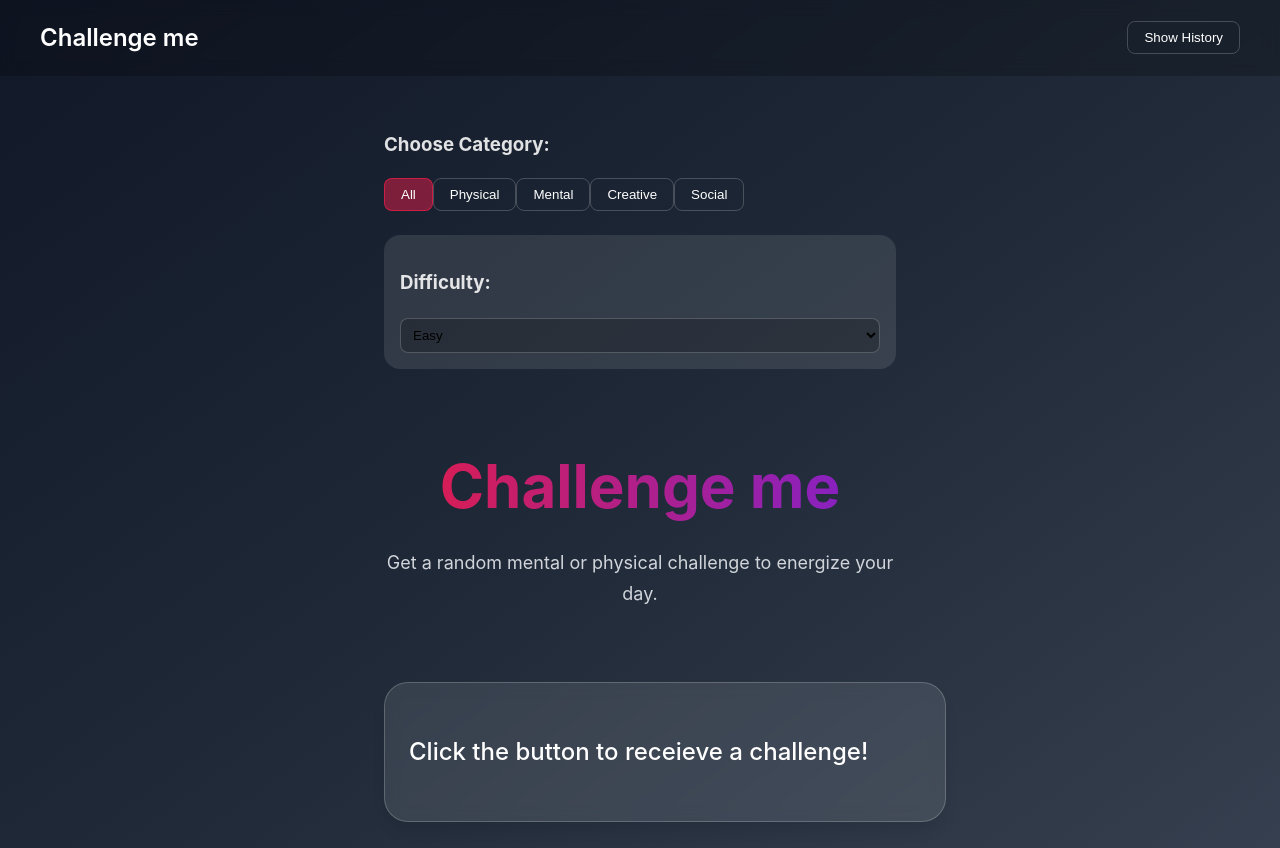
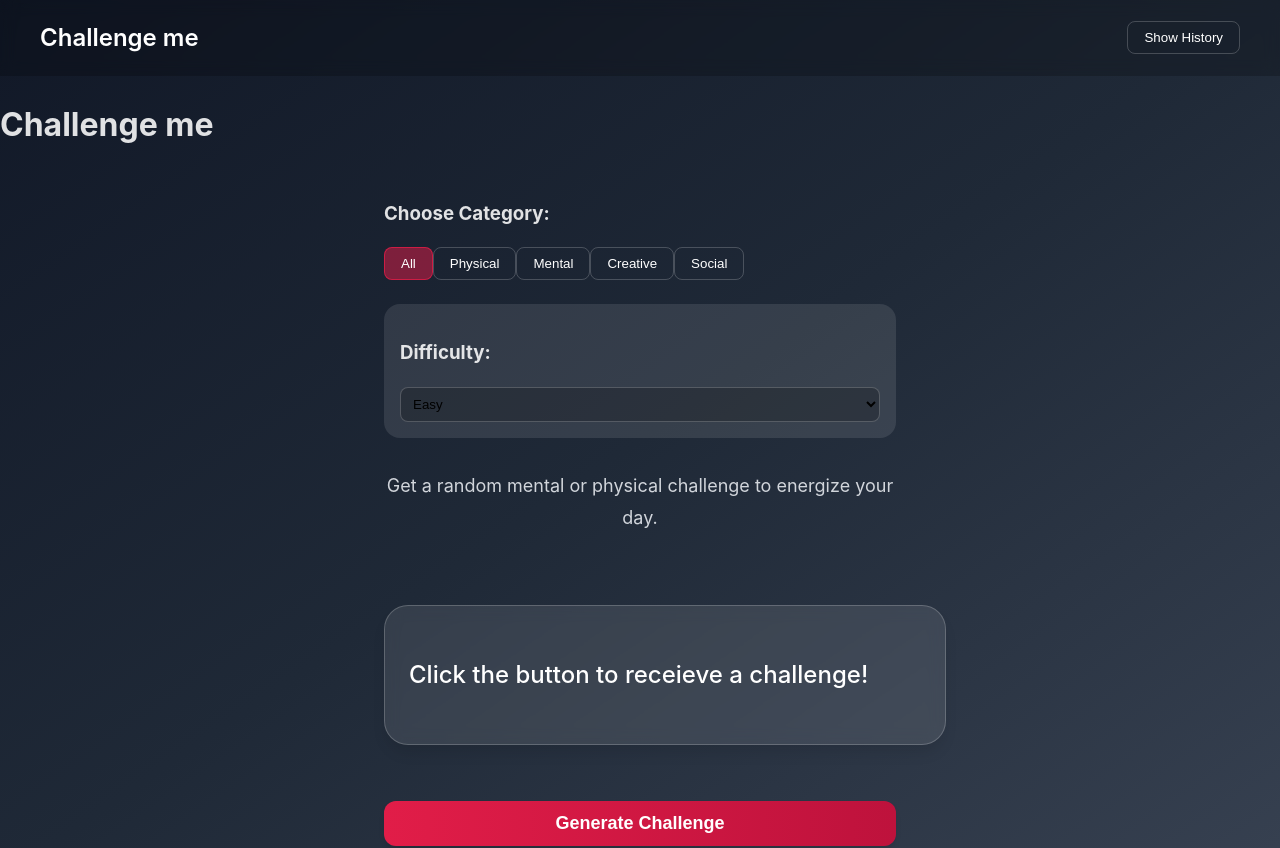
Before and after one commit to robertoandino/challenge-me, a React (Vite) app: page / in a window 1280 px wide. Shown: the top 848 px of the page. Built offline with nearby package versions, Linux system fonts and the light colour scheme.

Commit message:
Updated main title position.

```diff
--- a/src/pages/Home.css
+++ b/src/pages/Home.css
@@ -36,6 +36,8 @@
 .history-button:hover {
     background: rgba(255, 255, 255, 0.1);
 }
+
+
 
 .controls-section {
     width: 100%;
--- a/src/pages/Home.tsx
+++ b/src/pages/Home.tsx
@@ -54,6 +54,11 @@ const Home: React.FC = () => {
                 </div>
             </nav>
 
+            {/*Main Header*/}
+            <header className="main-header">
+                <h1 className="main-title">Challenge me</h1>
+            </header>
+
             <div className="controls-section">
                 <div className="category-controls">
                     <h3>Choose Category:</h3>
@@ -93,7 +98,6 @@ const Home: React.FC = () => {
             <div className="content-wrapper">
                 {/*Header*/}
                 <div className="header">
-                    <h1 className="title">Challenge me</h1>
                     <p className="subtitle">Get a random mental or physical challenge to energize your day.</p>
                 </div>
 
```
